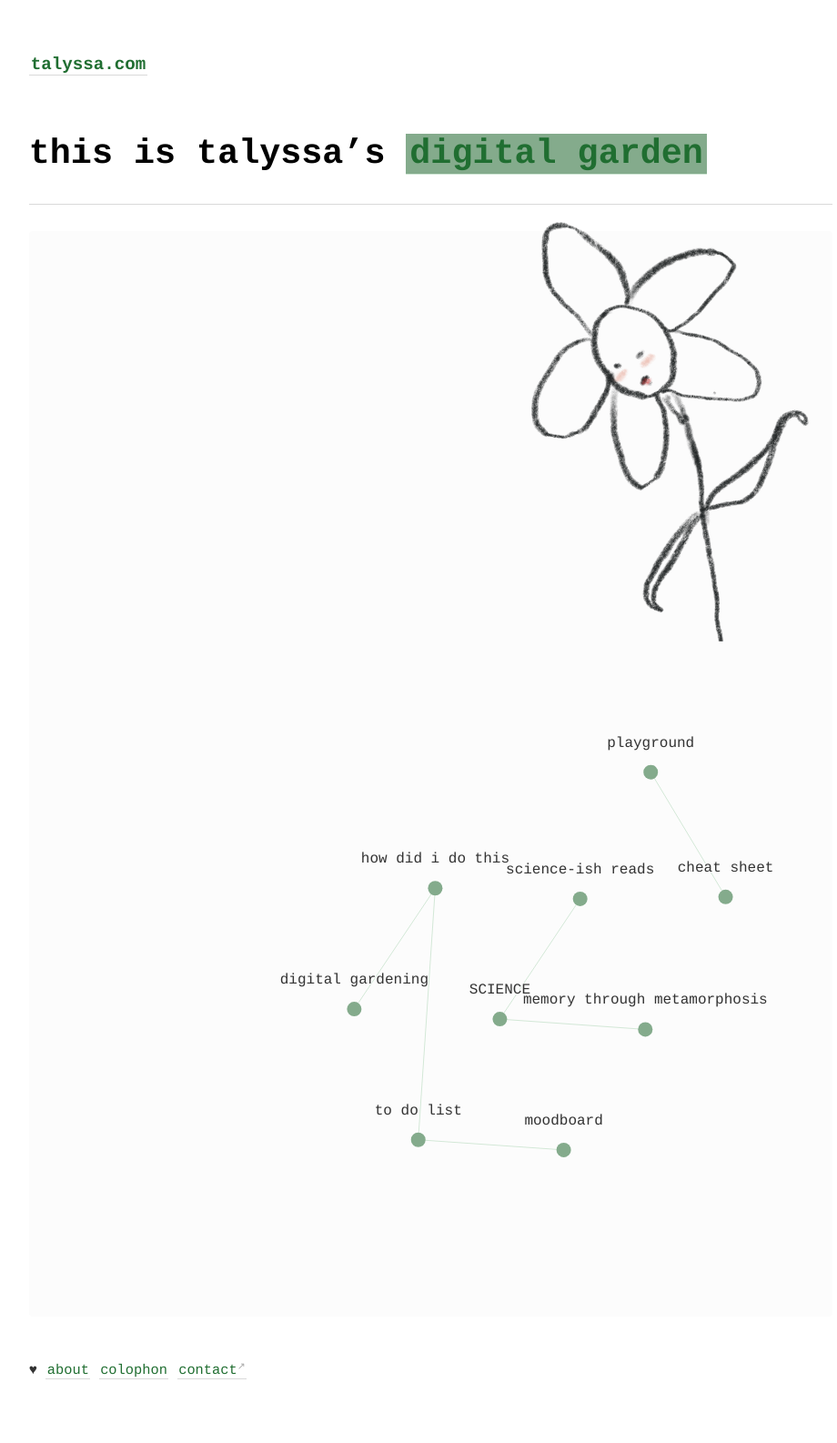
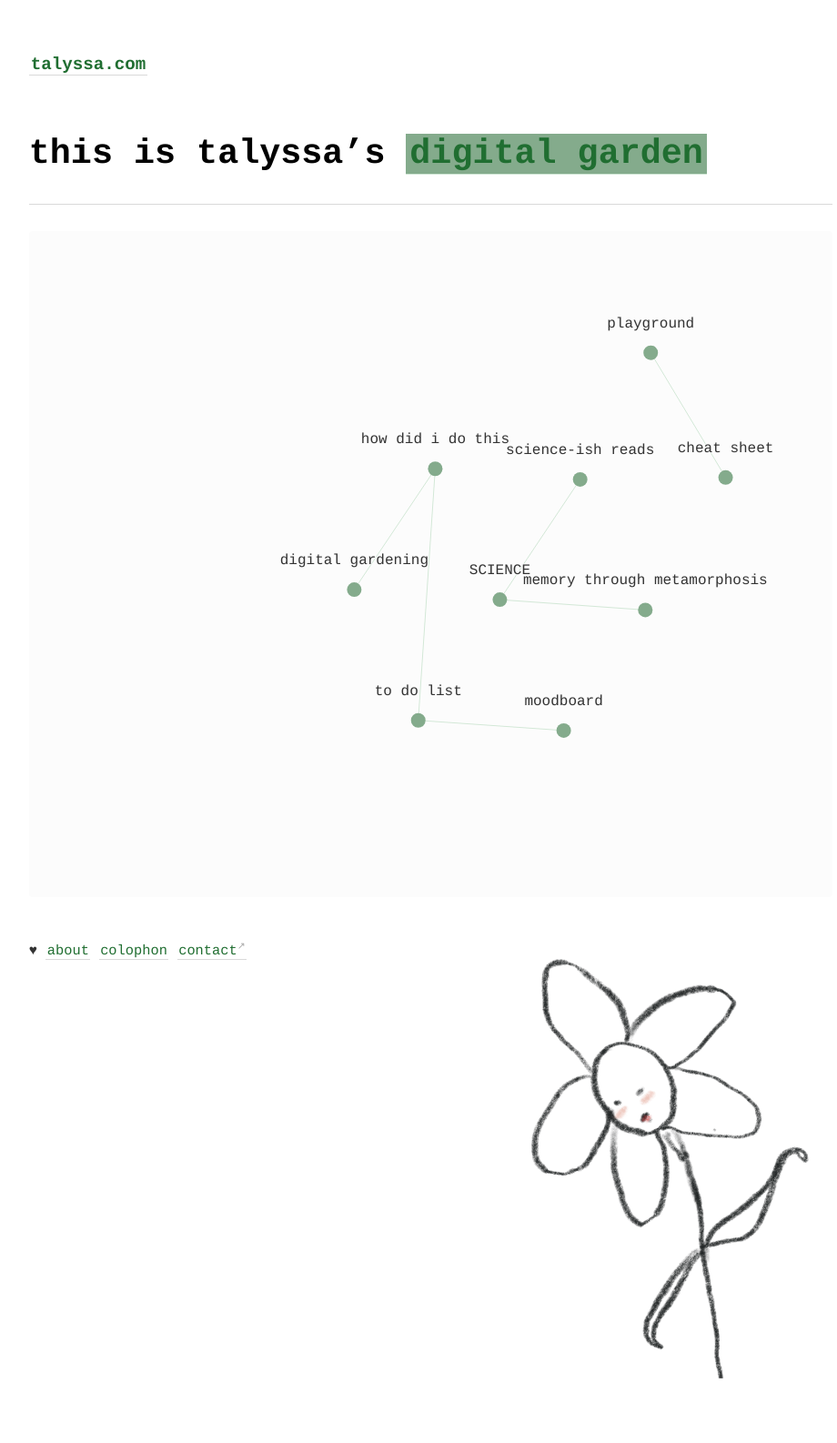
Before and after one commit to geminiworms/talyssagarden.github.io, a Jekyll site: the page built from _pages/index.md, in a window 1280 px wide. Shown: the whole page at 91% size, without its empty margins (45-965 px from the left). Built offline with Jekyll 4.4.1, drawn with Linux system fonts in a browser that asks for light colours; after the commit the page ends 1525 px from its top, so only the background shows below that.

Commit message:
Update index.md

```diff
--- a/_pages/index.md
+++ b/_pages/index.md
@@ -5,9 +5,9 @@ id: home
 permalink: /
 ---
 
-# this is talyssa's [[what-is-digital-gardening|digital garden]] <img src="/assets/index.png" align="right" style="padding: 10px 20px 10px 0px; height:500px;">
+# this is talyssa's [[what-is-digital-gardening|digital garden]]
 <hr>
-{% include notes_graph.html %}
+{% include notes_graph.html %} <img src="/assets/index.png" align="right" style="padding: 10px 20px 10px 0px; height:500px;">
 
 
 <style>
```
